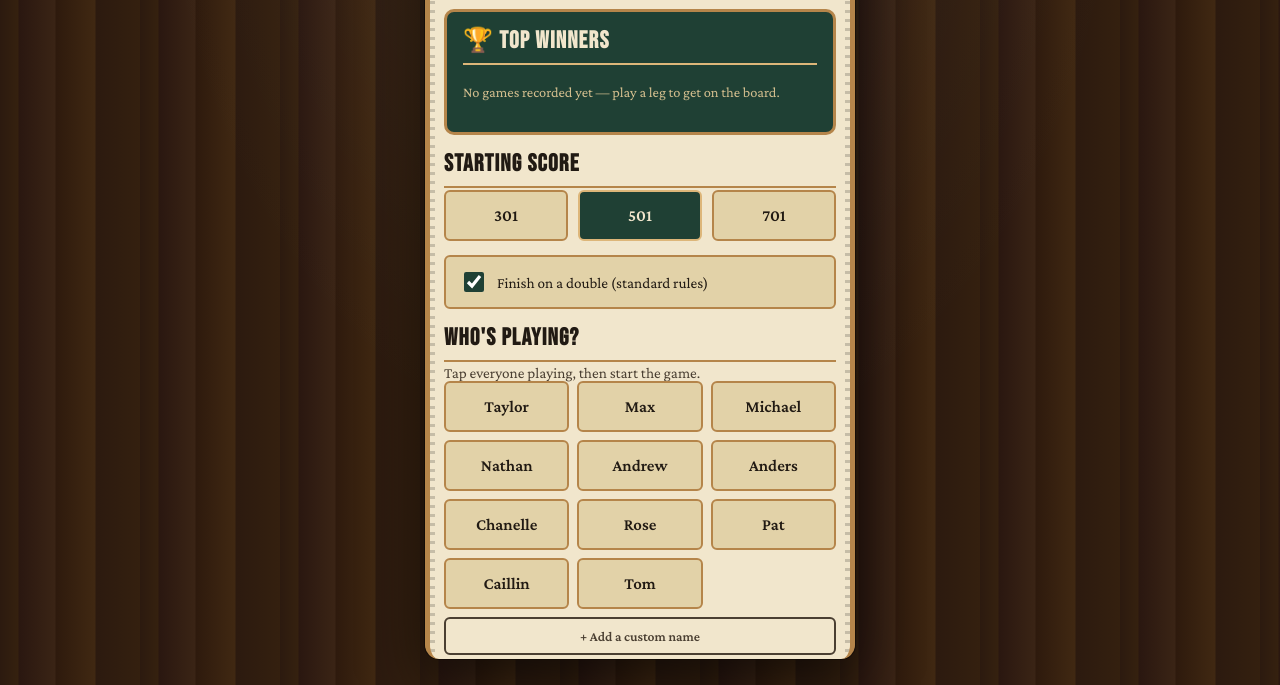
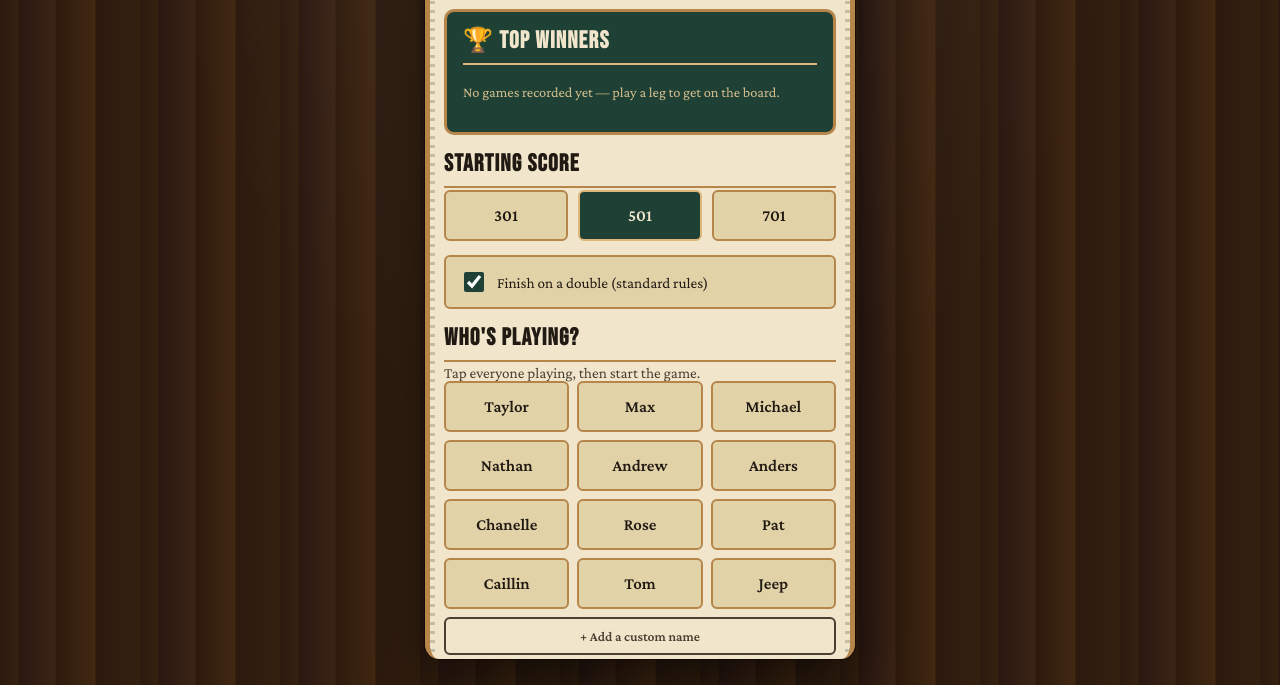
Before and after one commit to patdavidsites/BrightDay-Darts, a plain HTML site: page index.html in a window 1280 px wide. Shown: the part 115-800 px from the top of the page. Drawn offline with nearby package versions, Linux system fonts and the light colour scheme.

Commit message:
Add files via upload

```diff
--- a/index.html
+++ b/index.html
@@ -698,7 +698,7 @@
 </div>
 
 <script>
-const NAME_OPTIONS = ["Taylor","Max","Michael","Nathan","Andrew","Anders","Chanelle","Rose","Pat","Caillin","Tom"];
+const NAME_OPTIONS = ["Taylor","Max","Michael","Nathan","Andrew","Anders","Chanelle","Rose","Pat","Caillin","Tom","Jeep"];
 
 let startScore = 501;
 let doubleOut = true;
```
